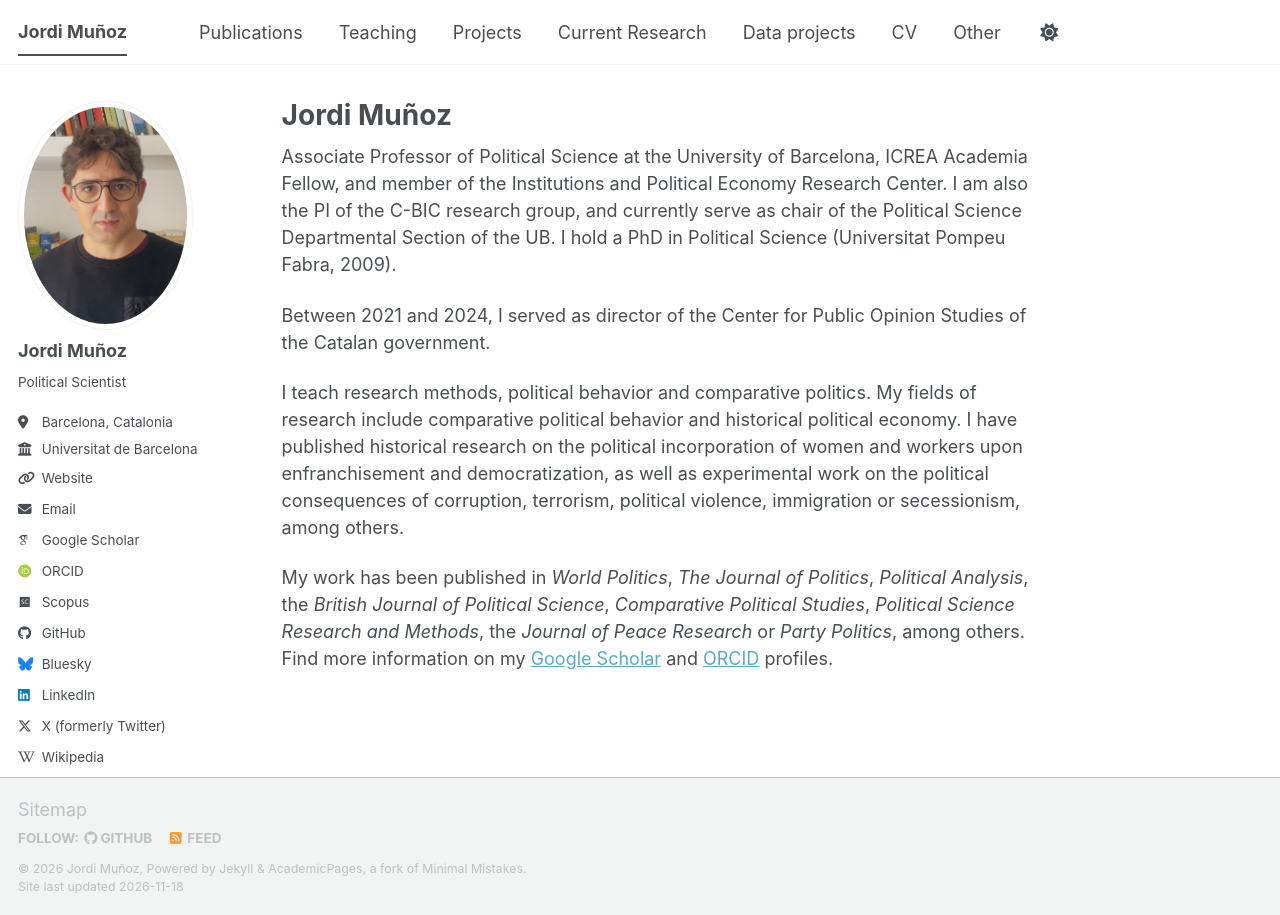
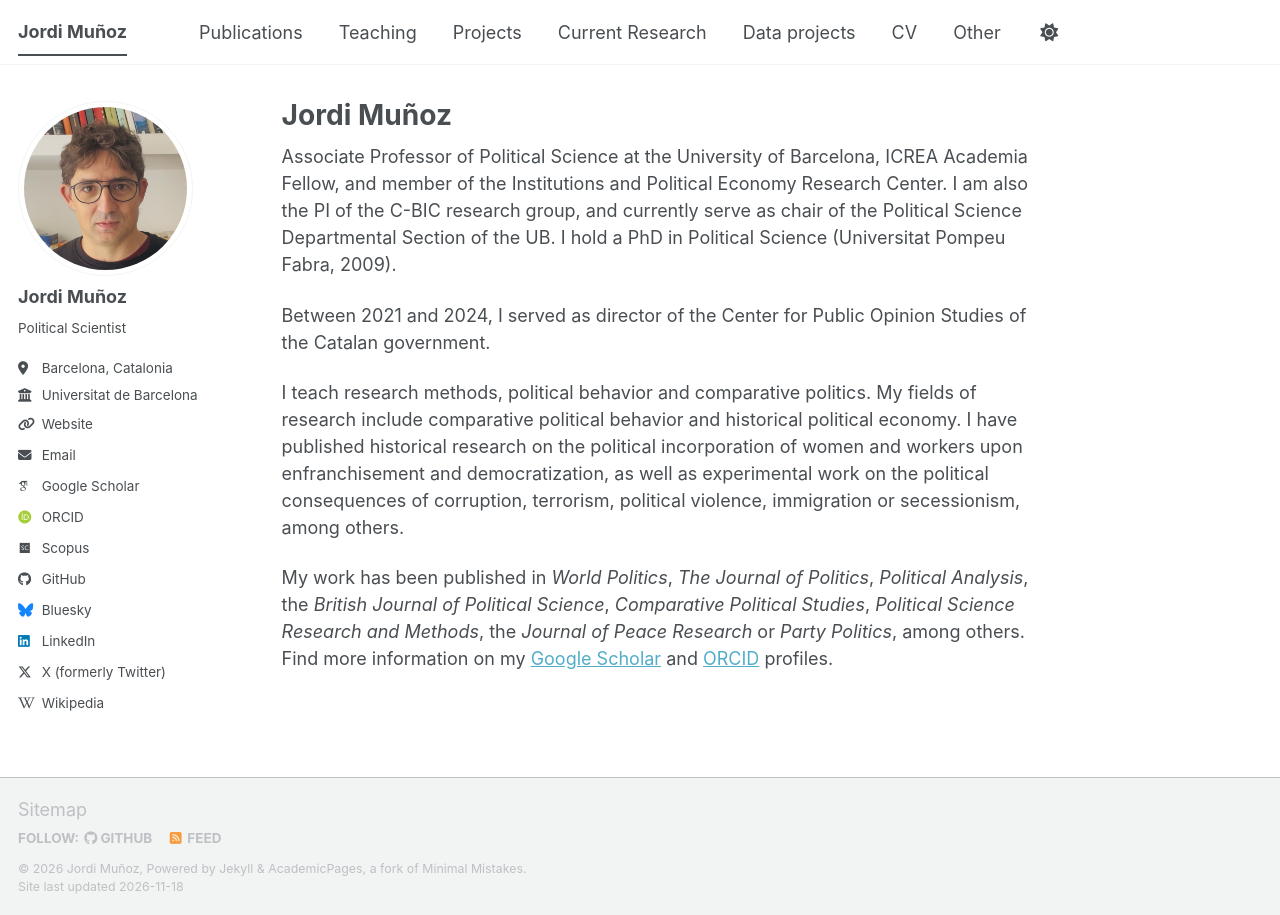
Before and after one commit to jordi-munoz/jordi-munoz.github.io, a Jekyll site: the page built from _pages/about.md, in a window 1280 px wide. Built offline with Jekyll 4.4.1, drawn with Linux system fonts in a browser that asks for light colours; some web fonts are replaced; a script bundle is joined from its source files by our own code; library files that are not in the unit come from our copies.

Commit message:
feat: show square profile photo instead of oval
Co-Authored-By: Claude Opus 5.5 <noreply@anthropic.com>

```diff
--- a/_config.yml
+++ b/_config.yml
@@ -23,7 +23,7 @@ repository               : "jordi-munoz/jordi-munoz.github.io"
 #               Additional customization can be done by editing /_includes/author-profile.html
 author:
   # Biographic information
-  avatar           : "profile-2026.jpg"
+  avatar           : "profile-2026-square.jpg"
   name             : "Jordi Muñoz"
   pronouns         : # example: "she/her"
   bio              : "Political Scientist"
```
Also changed, not shown: images/profile-2026-square.jpg (added), images/profile-2026.jpg (deleted).
